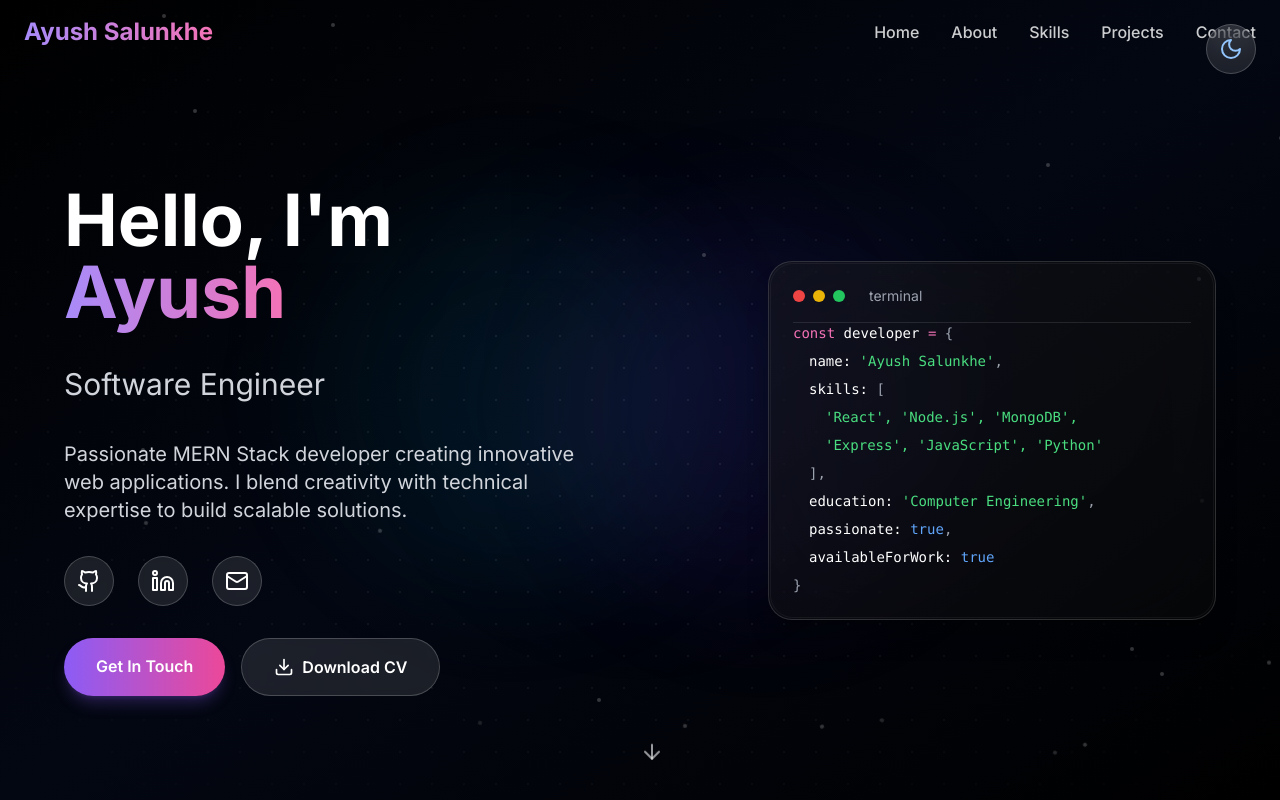
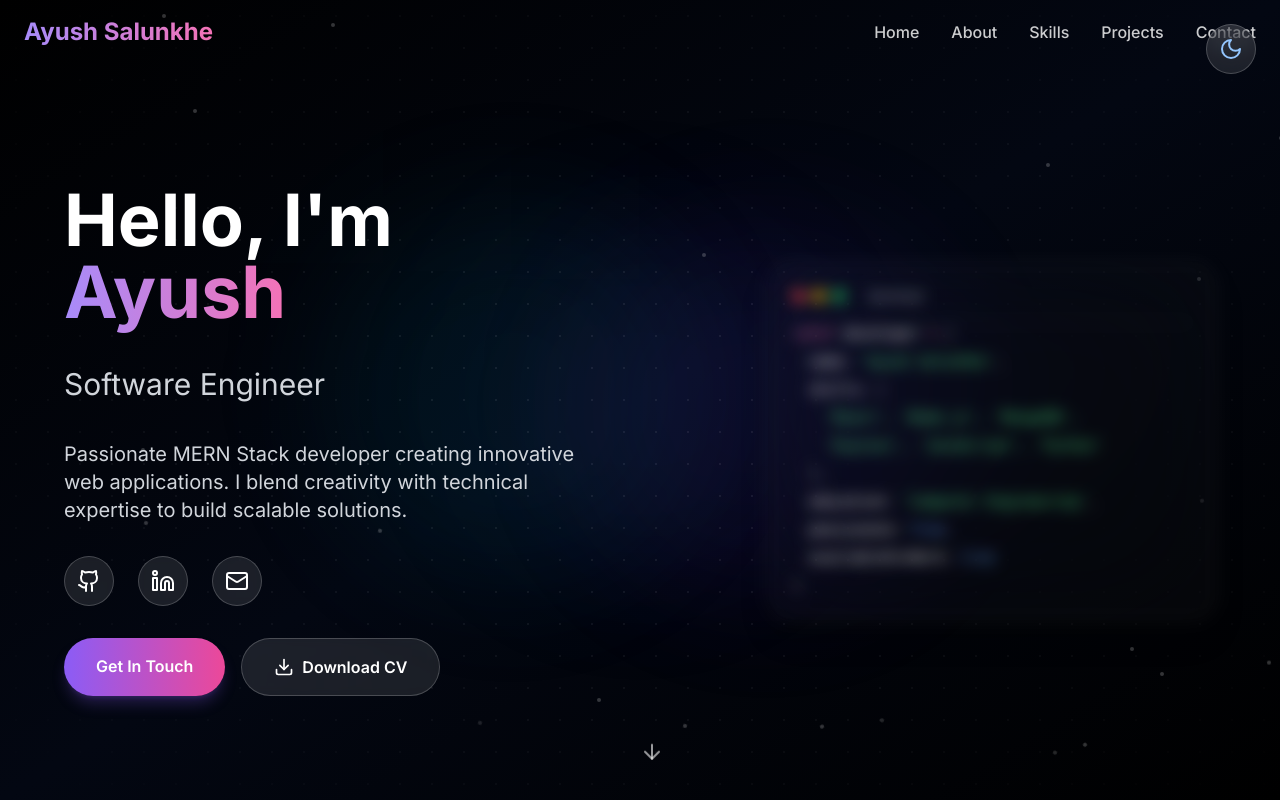
Before and after one commit to ayushsalunkhe/portfolio-v2, a React (Vite) app: page / in a window 1280 px wide. Shown: the top 800 px of the page. Built offline with nearby package versions, Linux system fonts and the light colour scheme.

Commit message:
Update GlassCard.tsx

```diff
--- a/src/react-app/components/GlassCard.tsx
+++ b/src/react-app/components/GlassCard.tsx
@@ -18,21 +18,23 @@ export default function GlassCard({
       id={stickyIndex ? `sticky-card-${stickyIndex}` : undefined}
       className={`
         relative overflow-hidden
-        backdrop-blur-3xl
-        // --- IMPORTANT FIX HERE: Even lower opacity for light mode background ---
-        bg-gradient-to-br from-white/15 to-white/5 // Reduced from /20 and /10
-        dark:from-white/5 dark:to-white/[0.02]
-        border border-gray-200/60 dark:border-white/15
+        backdrop-blur-3xl // Strong blur for the frosted effect
+        // --- NEW ATTEMPT: EXTREMELY LOW OPACITY FOR LIGHT MODE BACKGROUND ---
+        // We're aiming for near-full transparency to let your page background show
+        bg-white/[0.05] dark:bg-white/[0.02] // Very, very low opacity for light mode
+        // Removed gradient for now to simplify and ensure transparency
+
+        border border-gray-200/50 dark:border-white/10 // Adjusted border slightly for better visibility
         rounded-3xl p-6
-        ${hover ? 'hover:scale-[1.01] hover:shadow-2xl hover:shadow-gray-300/30 dark:hover:shadow-black/30 hover:border-gray-300/70 dark:hover:border-white/25' : ''}
+        ${hover ? 'hover:scale-[1.01] hover:shadow-2xl hover:shadow-gray-300/40 dark:hover:shadow-black/40 hover:border-gray-300/70 dark:hover:border-white/25' : ''}
         transition-all duration-500 ease-in-out
-        shadow-xl shadow-gray-200/25 dark:shadow-black/25
+        shadow-xl shadow-gray-200/30 dark:shadow-black/30 // Slightly more pronounced shadow
         ${stickyIndex ? 'sticky-card' : ''}
         ${className}
       `}
     >
-      {/* Subtle Inner Border/Highlight for premium feel */}
-      <div className="absolute inset-[1px] rounded-[calc(1.5rem-1px)] border border-white/50 dark:border-white/5 pointer-events-none"></div>
+      {/* Subtle Inner Border/Highlight (Still good to keep) */}
+      <div className="absolute inset-[1px] rounded-[calc(1.5rem-1px)] border border-white/60 dark:border-white/5 pointer-events-none"></div>
 
       {children}
     </div>
```
